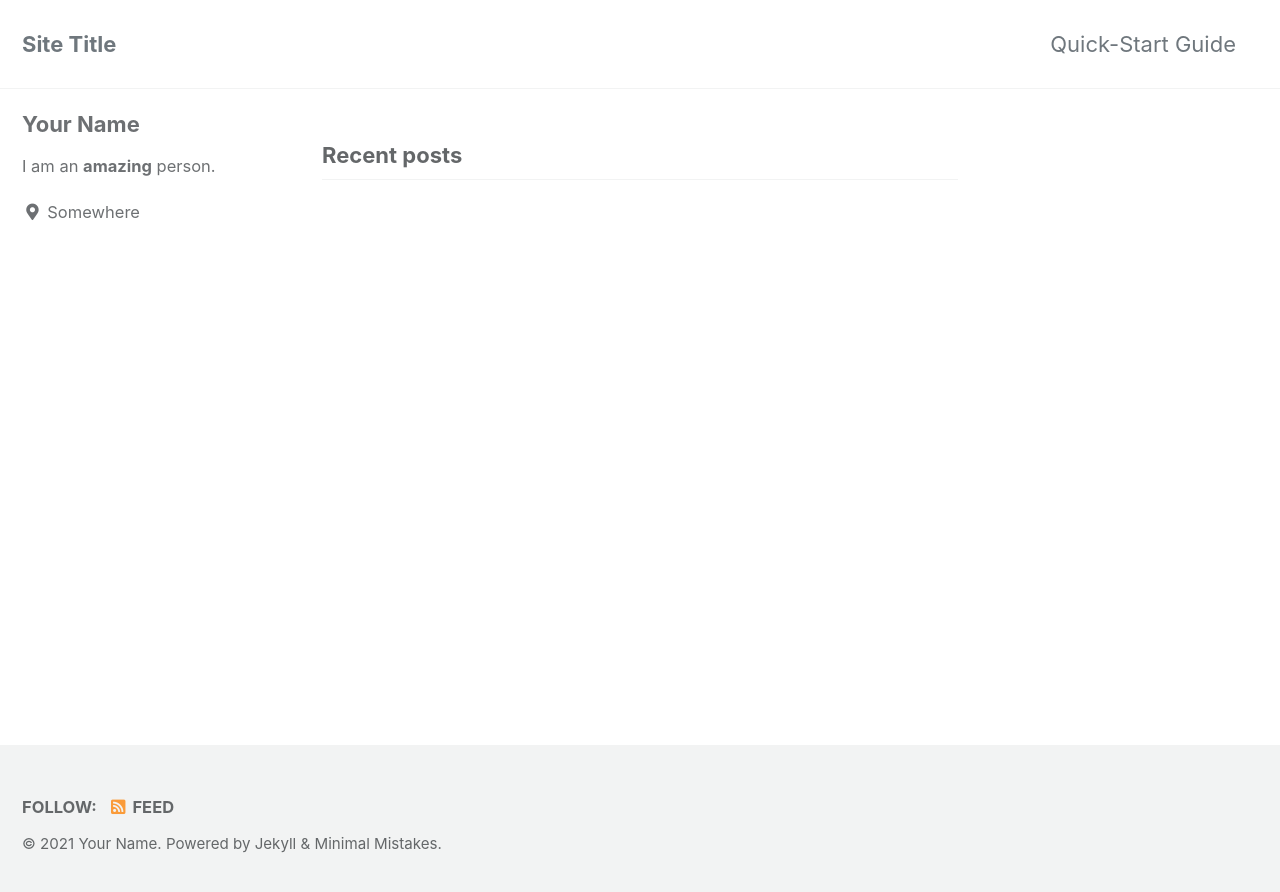
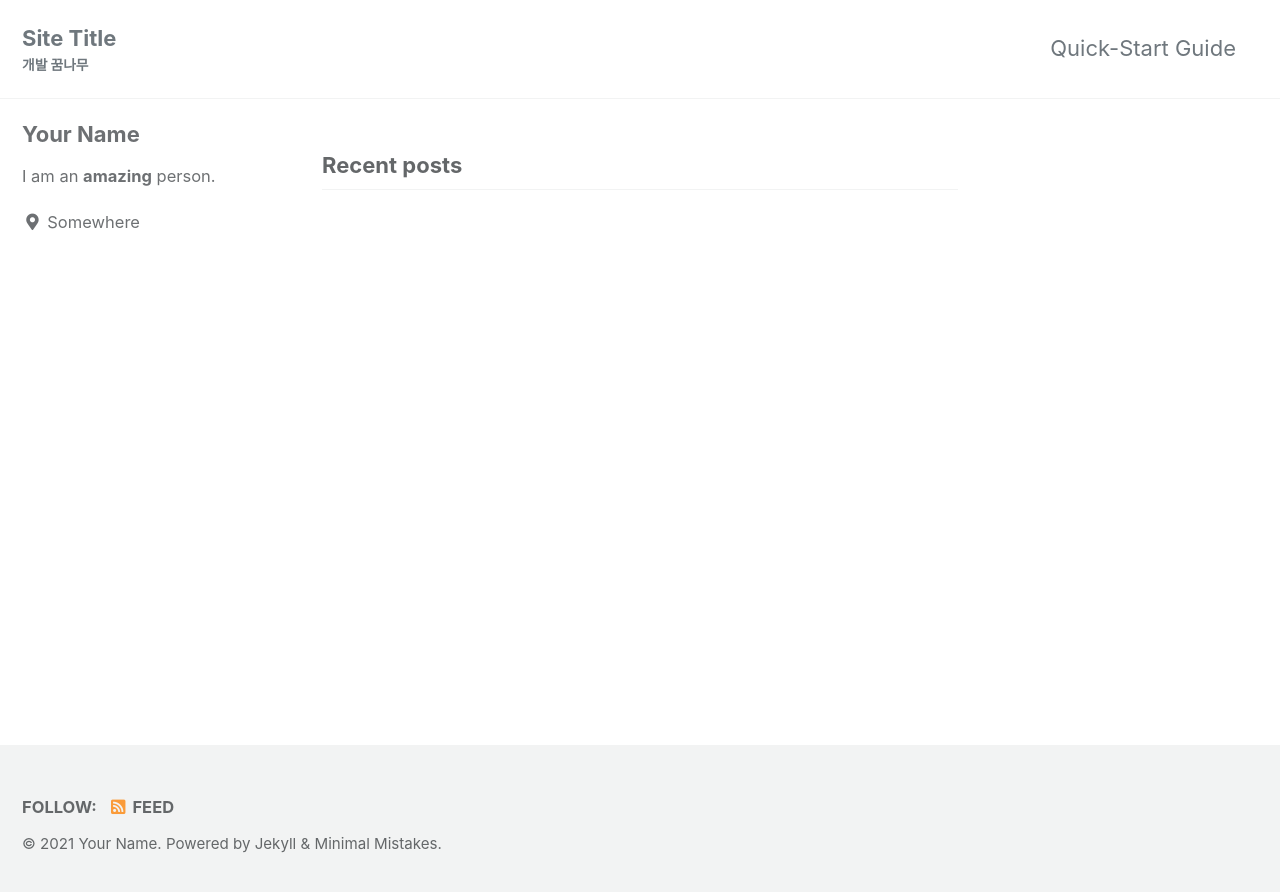
Before and after one commit to Daesun-Yoo/Daesun-Yoo.github.io, a Jekyll site: the page built from index.html, in a window 1280 px wide. Shown: the top 892 px of the page. Built offline with Jekyll 4.4.1, drawn with Linux system fonts in a browser that asks for light colours; cached includes are drawn as plain includes; the list of posts is cut into pages by our own code.

Commit message:
Update _config.yml

```diff
--- a/_config.yml
+++ b/_config.yml
@@ -18,7 +18,7 @@ minimal_mistakes_skin    : "default" # "air", "aqua", "contrast", "dark", "dirt"
 locale                   : "en-US"
 title                    : "Site Title"
 title_separator          : "-"
-subtitle                 : # site tagline that appears below site title in masthead
+subtitle                 : "개발 꿈나무"# site tagline that appears below site title in masthead
 name                     : "Your Name"
 description              : "An amazing website."
 url                      : "https://Daesun-yoo.github.io/"# the base hostname & protocol for your site e.g. "https://mmistakes.github.io"
```
